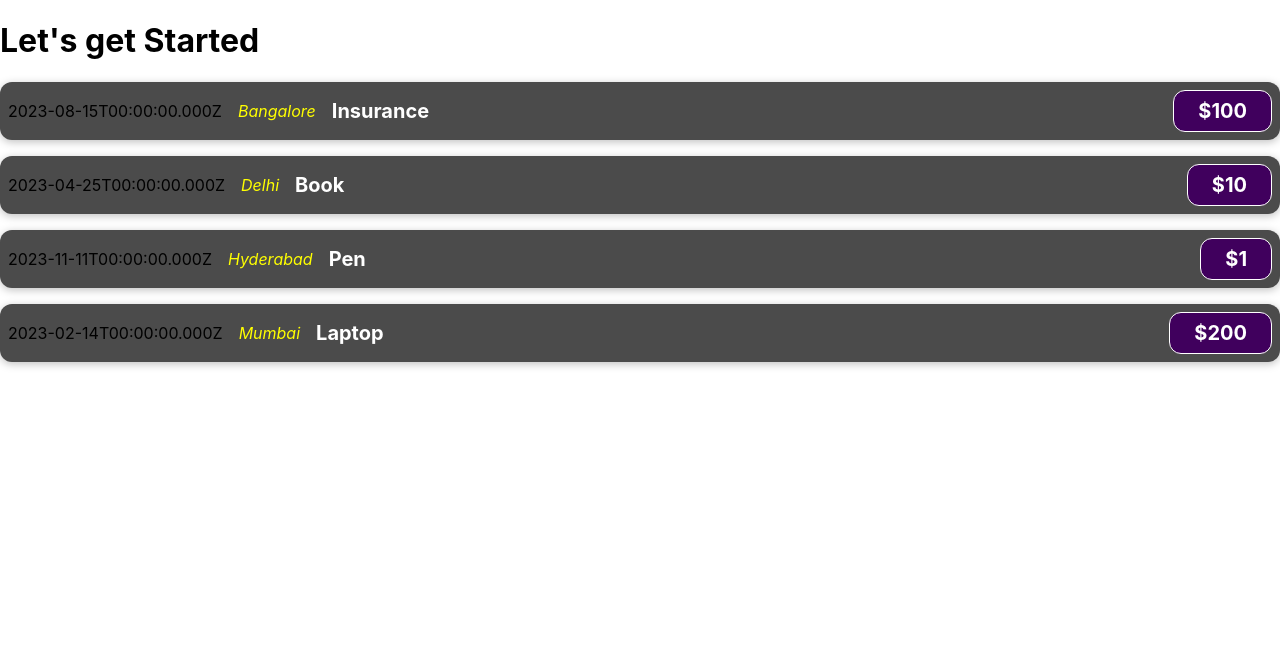
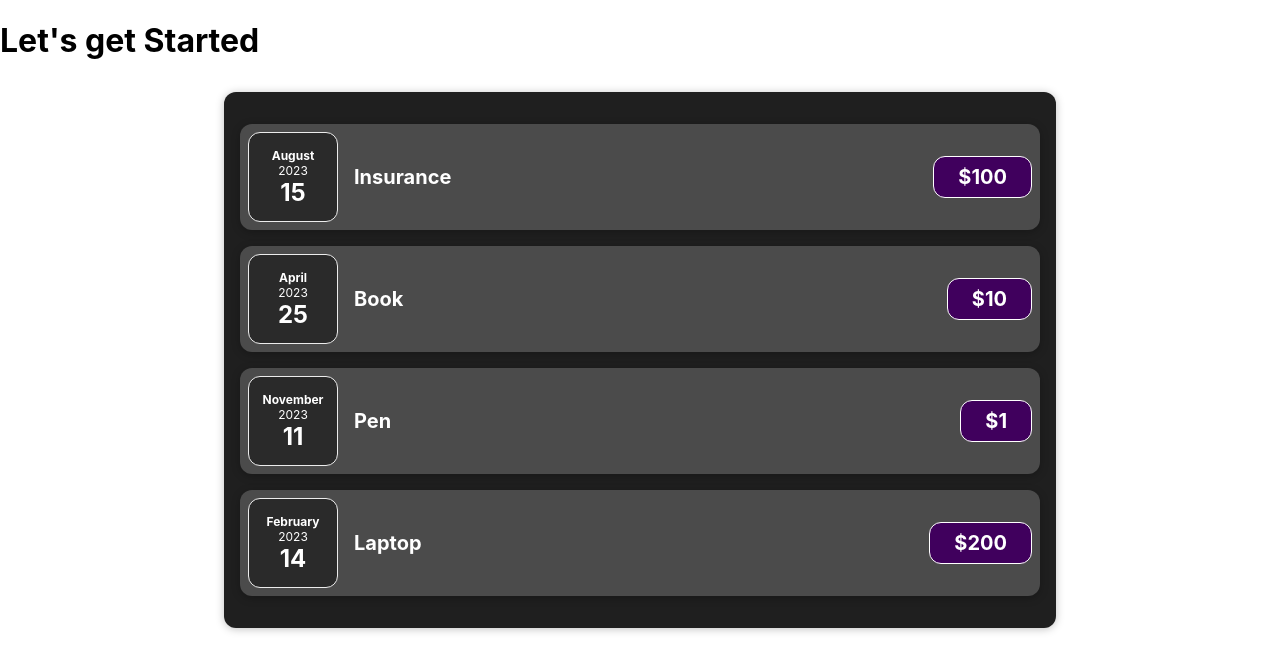
Before and after one commit to sanju0911/ExpenseTracker_Using_React, a React (Create React App) app in the folder learning_react/: page / in a window 1280 px wide. Shown: the top 672 px of the page. Built offline with nearby package versions, Linux system fonts and the light colour scheme.

Commit message:
added customexpensescomponent

```diff
--- a/learning_react/src/App.js
+++ b/learning_react/src/App.js
@@ -1,53 +1,19 @@
-// Write your code at the relevant places in the code below:
+// Write your code at relevant places in the code below
 
-import ExpenseItem from "./components/ExpenseItem";
+import Expenses from "./components/Expenses";
 
 function App() {
   const expenses = [
-    {
-      id: "1",
-      date: new Date(2023, 7, 15),
-      location: "Bangalore",
-      title: "Insurance",
-      price: 100,
-    },
-    {
-      id: "2",
-      date: new Date(2023, 3, 25),
-      location: "Delhi",
-      title: "Book",
-      price: 10,
-    },
-    {
-      id: "3",
-      date: new Date(2023, 10, 11),
-      location: "Hyderabad",
-      title: "Pen",
-      price: 1,
-    },
-    {
-      id: "4",
-      date: new Date(2023, 1, 14),
-      location: "Mumbai",
-      title: "Laptop",
-      price: 200,
-    },
+    { id: "1", date: new Date(2023, 7, 15), title: "Insurance", price: 100 },
+    { id: "2", date: new Date(2023, 3, 25), title: "Book", price: 10 },
+    { id: "3", date: new Date(2023, 10, 11), title: "Pen", price: 1 },
+    { id: "4", date: new Date(2023, 1, 14), title: "Laptop", price: 200 },
   ];
 
   return (
     <div>
       <h1>Let's get Started</h1>
-      {expenses.map((expense, index) => {
-        return (
-          <ExpenseItem
-            key={expense.id}
-            date={expense.date}
-            location={expense.location}
-            title={expense.title}
-            price={expense.price}
-          ></ExpenseItem>
-        );
-      })}
+      <Expenses cost={expenses}></Expenses>
     </div>
   );
 }
--- /dev/null
+++ b/learning_react/src/components/ExpenseDate.css
@@ -0,0 +1,26 @@
+.expense-date {
+    display: flex;
+    flex-direction: column;
+    width: 5.5rem;
+    height: 5.5rem;
+    border: 1px solid #ececec;
+    background-color: #2a2a2a;
+    color: white;
+    border-radius: 12px;
+    align-items: center;
+    justify-content: center;
+  }
+
+  .expense-date__month {
+    font-size: 0.75rem;
+    font-weight: bold;
+  }
+
+  .expense-date__year {
+    font-size: 0.75rem;
+  }
+
+  .expense-date__day {
+    font-size: 1.5rem;
+    font-weight: bold;
+  }
--- /dev/null
+++ b/learning_react/src/components/ExpenseDate.js
@@ -0,0 +1,31 @@
+import "./ExpenseDate.css";
+const months = [
+  "January",
+  "February",
+  "March",
+  "April",
+  "May",
+  "June",
+  "July",
+  "August",
+  "September",
+  "October",
+  "November",
+  "December",
+];
+
+function ExpenseDate(props) {
+  const month = months[props.date.getMonth()];
+  const year = props.date.getFullYear();
+  const date = props.date.getDate();
+
+  return (
+    <div className="expense-date">
+      <div className="expense-date__month">{month}</div>
+      <div className="expense-date__year">{year}</div>
+      <div className="expense-date__day">{date}</div>
+    </div>
+  );
+}
+
+export default ExpenseDate;
--- a/learning_react/src/components/ExpenseItem.js
+++ b/learning_react/src/components/ExpenseItem.js
@@ -1,12 +1,13 @@
-// Write your code at relevant places in the code below:
+// Write your code at relevant places in the code below
 
 import "./ExpenseItem.css";
+
+import ExpenseDate from "./ExpenseDate";
 
 function ExpenseItem(props) {
   return (
     <div className="expense-item">
-      <div>{props.date.toISOString()}</div>
-      <div className="expense-item__location">{props.location}</div>
+      <ExpenseDate date={props.date}></ExpenseDate>
       <div className="expense-item__description">
         <h2>{props.title}</h2>
         <div className="expense-item__price">${props.price}</div>
--- /dev/null
+++ b/learning_react/src/components/Expenses.css
@@ -0,0 +1,9 @@
+.expenses {
+    padding: 1rem;
+    background-color: rgb(31, 31, 31);
+    margin: 2rem auto;
+    width: 50rem;
+    max-width: 95%;
+    border-radius: 12px;
+    box-shadow: 0 1px 8px rgba(0, 0, 0, 0.25);
+  }
--- /dev/null
+++ b/learning_react/src/components/Expenses.js
@@ -0,0 +1,19 @@
+import ExpenseItem from "./ExpenseItem";
+import "./Expenses.css";
+
+function Expenses(props) {
+  return (
+    <div className="expenses">
+      {props.cost.map((expense) => (
+        <ExpenseItem
+          key={expense.id}
+          date={expense.date}
+          title={expense.title}
+          price={expense.price}
+        />
+      ))}
+    </div>
+  );
+}
+
+export default Expenses;
```
